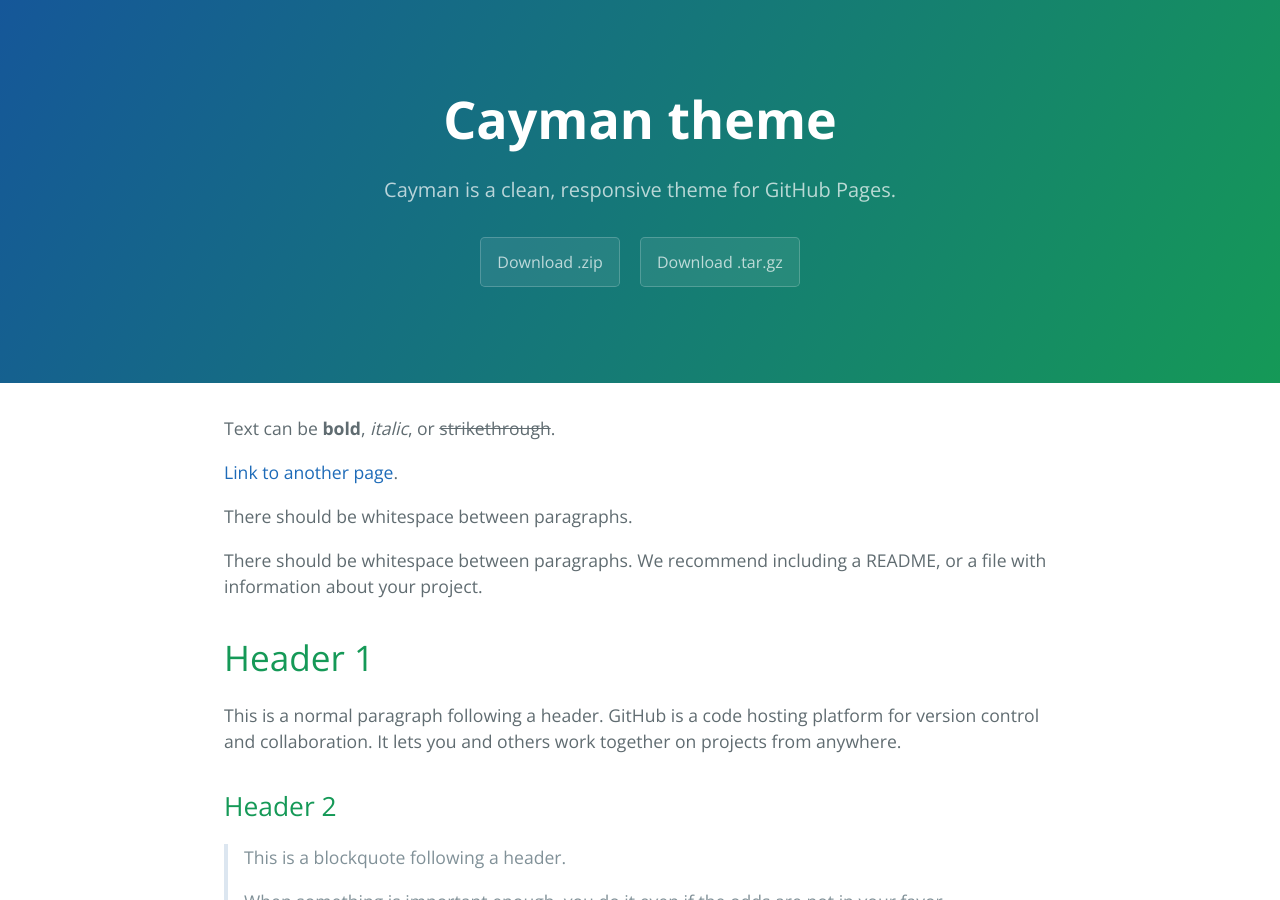
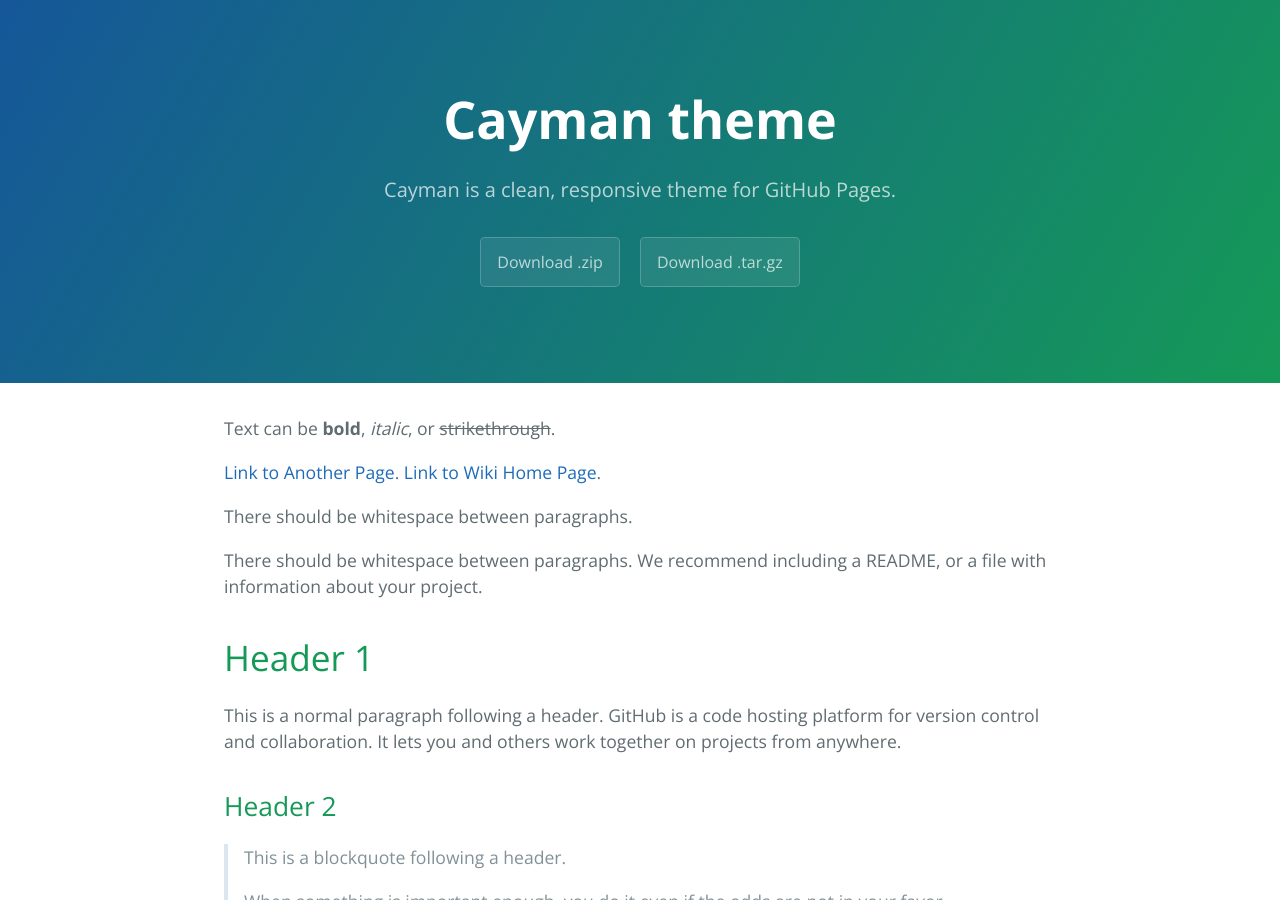
Before and after one commit to Halutz/halutz.github.io, a Jekyll site: the page built from index.md, in a window 1280 px wide and 900 px high. Built offline with Jekyll 4.4.1, drawn with Linux system fonts in a browser that asks for light colours.

Commit message:
Adicionado o submódulo wiki para a documentação.

```diff
--- a/index.md
+++ b/index.md
@@ -4,7 +4,8 @@
 
 Text can be **bold**, _italic_, or ~~strikethrough~~.
 
-[Link to another page](./another-page.html).
+[Link to Another Page](./another-page.html).
+[Link to Wiki Home Page](./wiki/Home.html).
 
 There should be whitespace between paragraphs.
 
```
